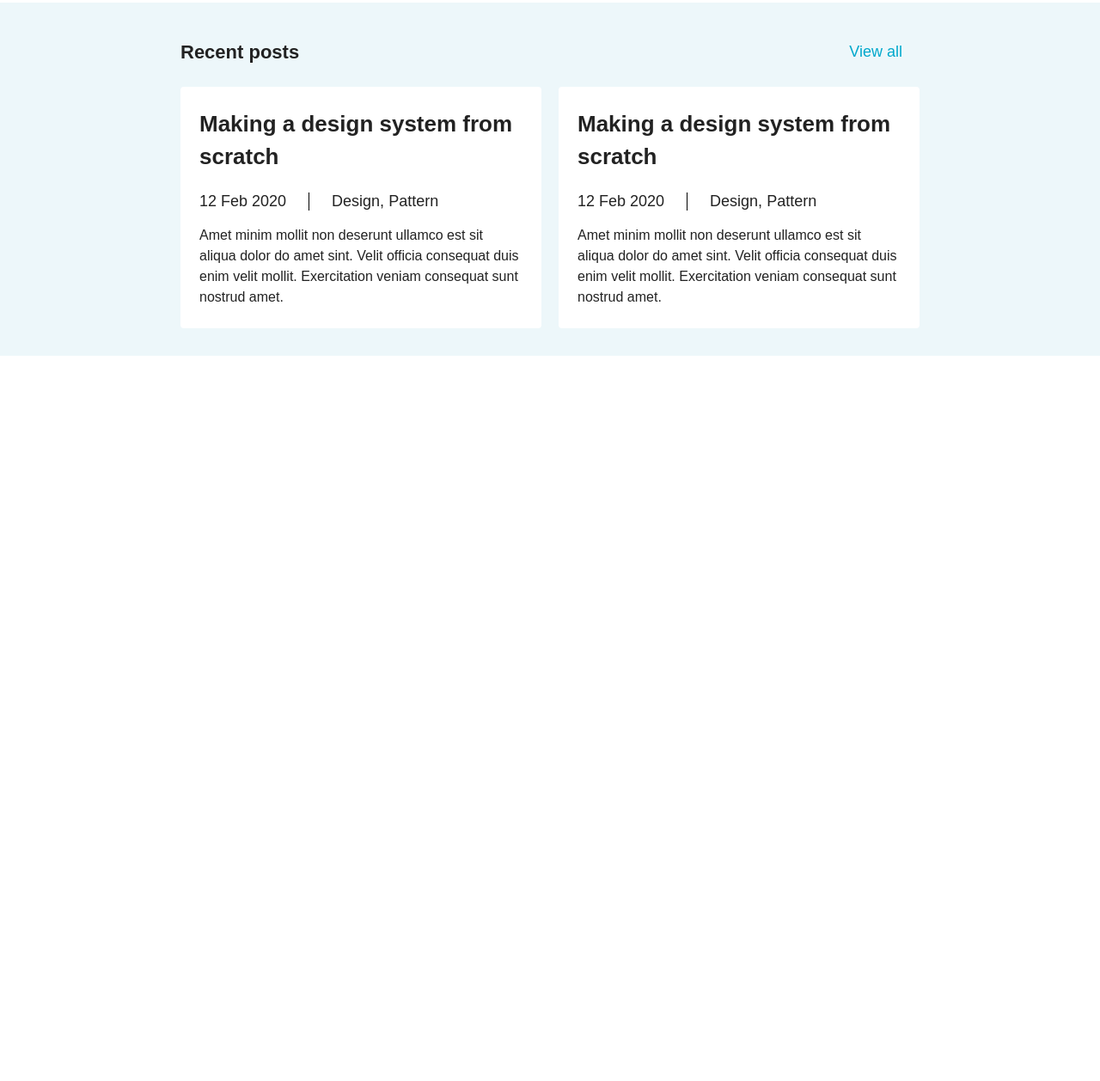
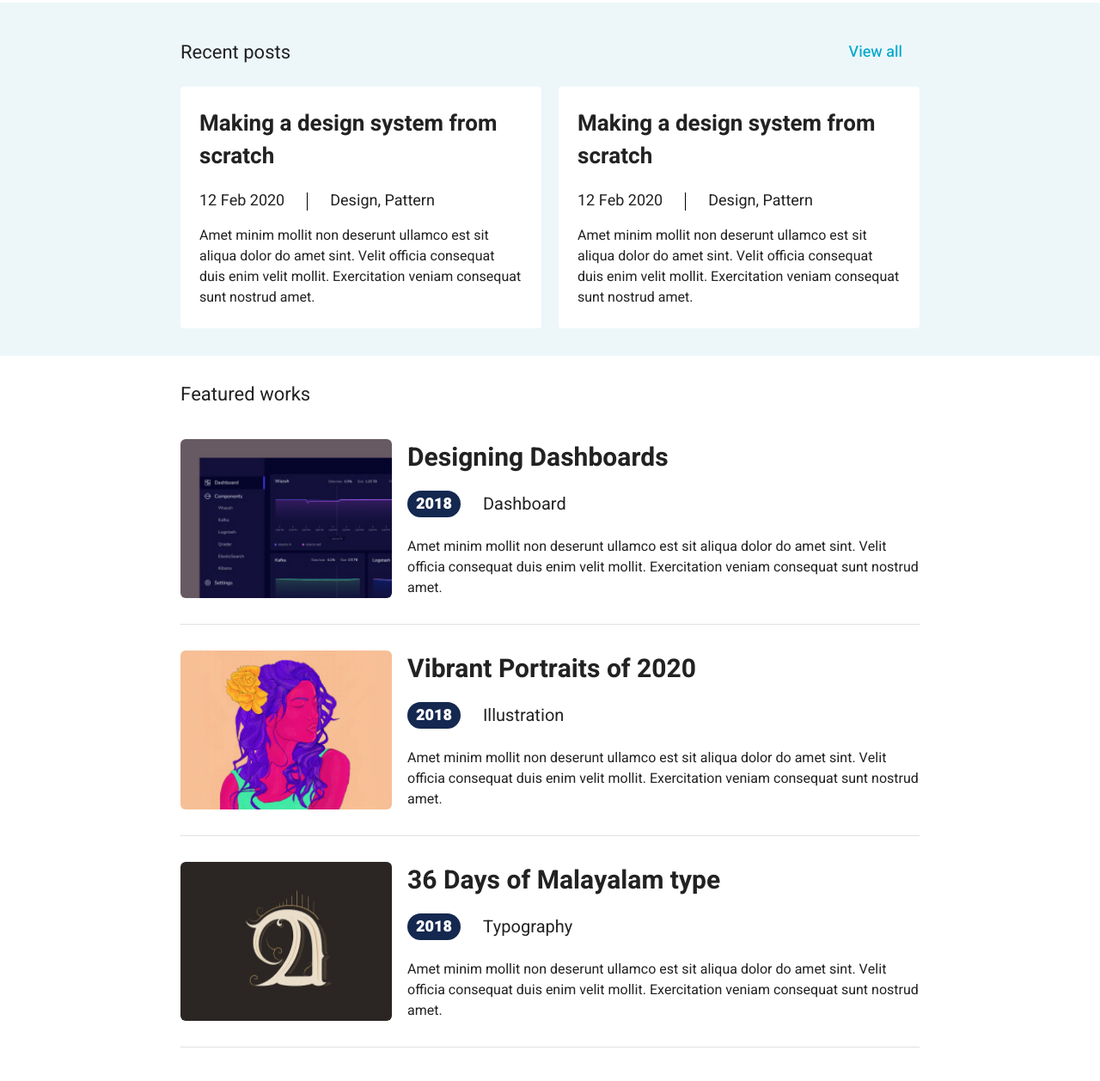
Before and after one commit to Sardorbek-Raximberdiyev/srb-John, a plain HTML site: page index.html in a window 1280 px wide. Shown: the part 612-1870 px from the top of the page at 86% size. Before the commit the page ends 1026 px from the top, so only its background shows below. Drawn offline with Linux system fonts and the light colour scheme.

Commit message:
Add feature section

```diff
--- a/css/style.css
+++ b/css/style.css
@@ -17,6 +17,11 @@ html {
   box-sizing: inherit;
 }
 
+*:focus {
+  outline: 2px solid #ff6464;
+  outline-offset: 2px;
+}
+
 body {
   display: flex;
   flex-direction: column;
@@ -25,7 +30,7 @@ body {
   margin: 0;
   font-size: 16px;
   line-height: 1.5;
-  font-family: '', 'Arial', sans-serif;
+  font-family: 'Heebo', 'Arial', sans-serif;
   background-color: var(--bc-color);
   color: var(--text-color);
 }
@@ -198,6 +203,7 @@ img {
 
 .posts__title {
   margin: 0;
+  font-weight: 400;
   font-size: 22px;
   line-height: 30px;
 }
@@ -269,3 +275,79 @@ img {
 .posts__item-text {
   margin: 0;
 }
+
+
+/* FEATURE */
+.feature__container {
+  padding-top: 30px;
+  padding-bottom: 80px;
+}
+
+.feature__title {
+  margin-top: 0;
+  margin-bottom: 37px;
+  font-weight: 400;
+  font-size: 22px;
+  line-height: 30px;
+}
+
+.feature__list {
+  display: flex;
+  flex-direction: column;
+  margin: 0;
+  padding: 0;
+  list-style-type: none;
+}
+
+.feature__item {
+  display: flex;
+  padding-bottom: 30px;
+  margin-bottom: 30px;
+  border-bottom: 1px solid #E0E0E0;
+}
+
+.feature__item-img {
+  margin-right: 18px;
+  border-radius: 6px;
+  object-fit: cover;
+}
+
+.item-content__title {
+  margin-top: 0;
+  margin-bottom: 16px;
+  font-weight: 700;
+  font-size: 30px;
+  line-height: 44px;
+}
+
+.item-content__link {
+  display: inline-block;
+  text-decoration: none;
+  color: var(--text-color);
+}
+
+.item-content__box {
+  display: flex;
+  align-items: center;
+  margin-bottom: 22px;
+}
+
+.item-content__time {
+  padding: 2px 10px;
+  border-radius: 16px;
+  font-weight: 900;
+  font-size: 18px;
+  background-color: #142850;
+  color: #fff;
+  margin-right: 26px;
+}
+
+.item-content__span {
+  display: inline-block;
+  font-size: 20px;
+  line-height: 29px;
+}
+
+.item-content__text {
+  margin: 0;
+}
--- a/index.html
+++ b/index.html
@@ -8,7 +8,7 @@
   <!-- FONTS -->
   <link rel="preconnect" href="https://fonts.googleapis.com">
   <link rel="preconnect" href="https://fonts.gstatic.com" crossorigin>
-  <link href="https://fonts.googleapis.com/css2?family=Heebo:wght@400;500;700&display=swap" rel="stylesheet">
+  <link href="https://fonts.googleapis.com/css2?family=Heebo:wght@400;500;700;900&display=swap" rel="stylesheet">
 
   <title>John</title>
   <link rel="stylesheet" href="css/normalize.css">
@@ -70,6 +70,48 @@
         </ul>
       </div>
     </section>
+
+    <!-- FEATURE -->
+    <section class="feature">
+      <div class="feature__container container">
+        <h2 class="feature__title">Featured works</h2>
+        <ul class="feature__list">
+          <li class="feature__item">
+            <img src="img/dashbord.jpg" alt="Designing Dashboards image" class="feature__item-img" width="246" height="180" srcset="img/dashbord.jpg 1x, img/dashbord@2x.jpg2x">
+            <div class="feature__item-content item-content">
+              <h4 class="item-content__title"><a class="item-content__link" href="">Designing Dashboards</a></h4>
+              <div class="item-content__box">
+                <time class="item-content__time">2018</time>
+                <span class="item-content__span">Dashboard</span>
+              </div>
+              <p class="item-content__text">Amet minim mollit non deserunt ullamco est sit aliqua dolor do amet sint. Velit officia consequat duis enim velit mollit. Exercitation veniam consequat sunt nostrud amet.</p>
+            </div>
+          </li>
+          <li class="feature__item">
+            <img src="img/postraits.jpg" alt="Vibrant Portraits image" class="feature__item-img" width="246" height="180" srcset="img/postraits.jpg 1x, img/postraits@2x.jpg 2x">
+            <div class="feature__item-content item-content">
+              <h4 class="item-content__title"><a class="item-content__link" href="#">Vibrant Portraits of 2020</a></h4>
+              <div class="item-content__box">
+                <time class="item-content__time">2018</time>
+                <span class="item-content__span">Illustration</span>
+              </div>
+              <p class="item-content__text">Amet minim mollit non deserunt ullamco est sit aliqua dolor do amet sint. Velit officia consequat duis enim velit mollit. Exercitation veniam consequat sunt nostrud amet.</p>
+            </div>
+          </li>
+          <li class="feature__item">
+            <img src="img/malayalam.jpg" alt="Days of Malayalam type image" class="feature__item-img" width="246" height="180" srcset="img/malayalam.jpg 1x, img/malayalam@2x.jpg 2x">
+            <div class="feature__item-content item-content">
+              <h4 class="item-content__title"><a class="item-content__link" href="#">36 Days of Malayalam type</a></h4>
+              <div class="item-content__box">
+                <time class="item-content__time">2018</time>
+                <span class="item-content__span">Typography</span>
+              </div>
+              <p class="item-content__text">Amet minim mollit non deserunt ullamco est sit aliqua dolor do amet sint. Velit officia consequat duis enim velit mollit. Exercitation veniam consequat sunt nostrud amet.</p>
+            </div>
+          </li>
+        </ul>
+      </div>
+    </section>
   </main>
 </body>
 </html>
```
Also changed, not shown: img/dashbord.jpg (added), img/dashbord@2x.jpg (added), img/malayalam.jpg (added), img/malayalam@2x.jpg (added), img/postraits.jpg (added), img/postraits@2x.jpg (added).
